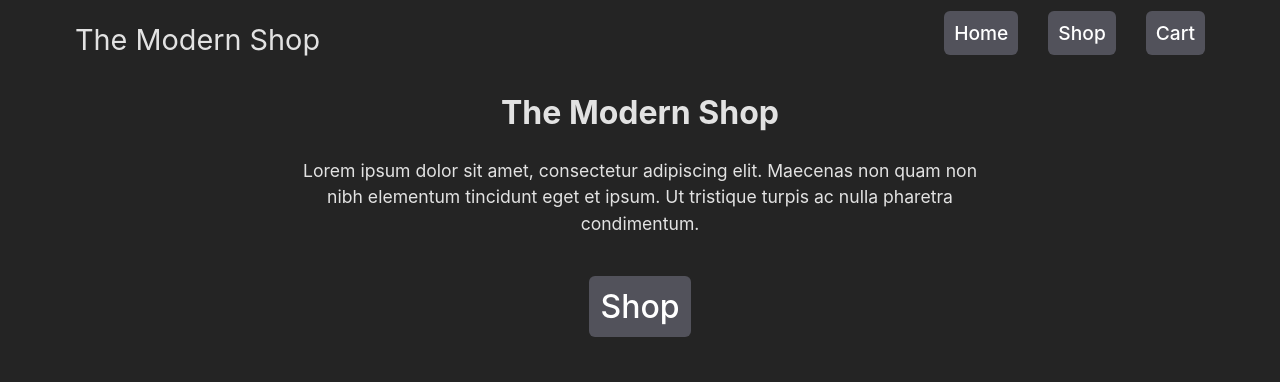
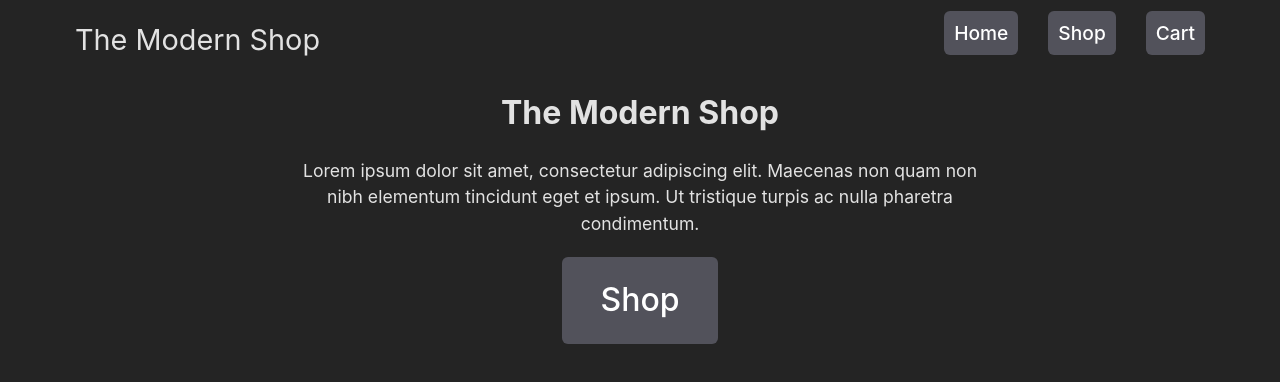
Before and after one commit to High23/shopping-cart, a React (Vite) app: page / in a window 1280 px wide. Shown: the top 382 px of the page. Built offline with nearby package versions, Linux system fonts and the light colour scheme.

Commit message:
Removed button element

```diff
--- a/src/components/home-page/home-page.jsx
+++ b/src/components/home-page/home-page.jsx
@@ -1,13 +1,12 @@
 import { Link } from "react-router-dom"
 import styled from "../navigation-bar/navigation-bar.module.css"
-
 
 function ShowHomePage() {
     return (
         <>
             <h1>The Modern Shop</h1>
             <p>Lorem ipsum dolor sit amet, consectetur adipiscing elit. Maecenas non quam non nibh elementum tincidunt eget et ipsum. Ut tristique turpis ac nulla pharetra condimentum.</p>
-            <Link to="/shop" ><button className={styled.navigationBarButton}>Shop</button></Link>
+            <Link to="/shop" className={styled.navigationBarButton}>Shop</Link>
         </>
     )
 }
```
